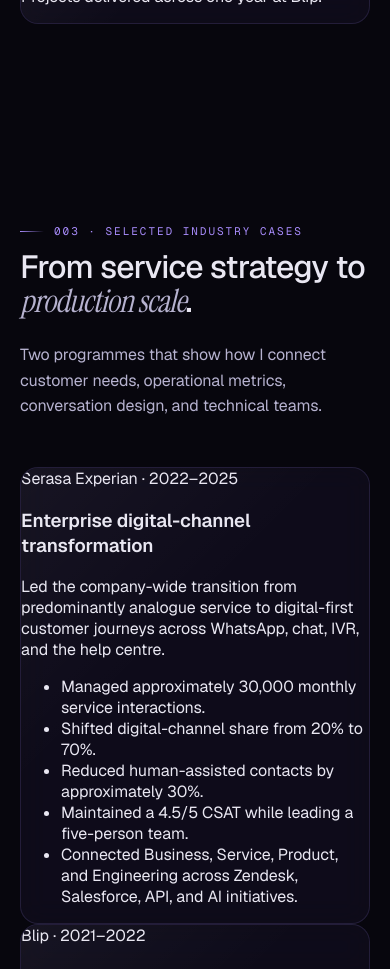
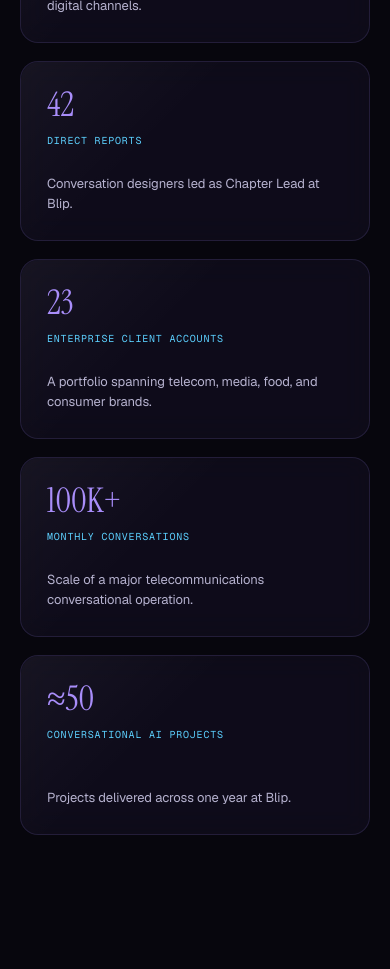
Before and after one commit to ValeriaVSantos/ValeriaVSantos.github.io, a React (Vite) app: page / in a window 390 px wide. Shown: the part 4200-5169 px from the top of the page. Built offline with nearby package versions, Linux system fonts and the light colour scheme.

Commit message:
Update recruiter-facing portfolio styles

```diff
--- a/styles.css
+++ b/styles.css
@@ -32,6 +32,119 @@ html, body {
   overflow-x: hidden;
 }
 ::selection { background: rgba(167, 139, 250, 0.35); color: #fff; }
+
+/* Evidence snapshot: verified results from the published CODI-CRAC study. */
+.evidence-grid {
+  display: grid;
+  grid-template-columns: repeat(3, minmax(0, 1fr));
+  gap: 18px;
+}
+.evidence-card {
+  display: flex;
+  flex-direction: column;
+  min-height: 230px;
+  padding: 28px;
+}
+.evidence-value {
+  color: var(--violet);
+  font-family: 'Instrument Serif', serif;
+  font-size: clamp(34px, 4vw, 54px);
+  line-height: 1;
+}
+.evidence-label {
+  margin-top: 12px;
+  color: var(--blue);
+  font-family: 'Geist Mono', monospace;
+  font-size: 11px;
+  letter-spacing: .08em;
+  text-transform: uppercase;
+}
+.evidence-card p {
+  margin: auto 0 0;
+  color: var(--text-2);
+  font-size: 14px;
+  line-height: 1.6;
+}
+.evidence-actions {
+  display: flex;
+  flex-wrap: wrap;
+  gap: 12px;
+  margin-top: 24px;
+}
+
+/* Industry outcomes: recruiter-facing proof before the research portfolio. */
+.impact-grid {
+  display: grid;
+  grid-template-columns: repeat(4, minmax(0, 1fr));
+  gap: 18px;
+}
+.impact-card {
+  min-height: 215px;
+  padding: 26px;
+  display: flex;
+  flex-direction: column;
+}
+.impact-value {
+  color: var(--violet);
+  font-family: 'Instrument Serif', serif;
+  font-size: clamp(34px, 4vw, 52px);
+  line-height: 1;
+}
+.impact-label {
+  margin-top: 12px;
+  color: var(--blue);
+  font-family: 'Geist Mono', monospace;
+  font-size: 10px;
+  line-height: 1.45;
+  letter-spacing: .08em;
+  text-transform: uppercase;
+}
+.impact-card p {
+  margin: auto 0 0;
+  color: var(--text-2);
+  font-size: 13px;
+  line-height: 1.55;
+}
+.case-grid {
+  display: grid;
+  grid-template-columns: repeat(2, minmax(0, 1fr));
+  gap: 20px;
+}
+.case-card { height: 100%; padding: 30px; }
+.case-kicker {
+  color: var(--violet);
+  font-family: 'Geist Mono', monospace;
+  font-size: 10px;
+  letter-spacing: .1em;
+  text-transform: uppercase;
+}
+.case-card h3 {
+  margin: 12px 0 14px;
+  color: var(--text);
+  font-size: 24px;
+  line-height: 1.15;
+  letter-spacing: -.02em;
+}
+.case-card > p,
+.case-card li {
+  color: var(--text-2);
+  font-size: 14px;
+  line-height: 1.6;
+}
+.case-card ul { margin: 22px 0 0; padding-left: 18px; }
+.case-card li { margin-bottom: 9px; padding-left: 4px; }
+.case-card li::marker { color: var(--blue); }
+@media (max-width: 980px) {
+  .impact-grid { grid-template-columns: repeat(2, minmax(0, 1fr)); }
+}
+@media (max-width: 720px) {
+  .impact-grid, .case-grid { grid-template-columns: 1fr; }
+  .impact-card { min-height: 180px; }
+}
+@media (max-width: 820px) {
+  .evidence-grid { grid-template-columns: 1fr; }
+  .evidence-card { min-height: 190px; }
+}
 
 /* Ambient layer */
 .bg-ambient {
@@ -847,6 +960,8 @@ section { position: relative; padding: 100px 0; }
   grid-template-columns: 1fr 1fr;
   gap: 0;
 }
+.exp-grid-single { grid-template-columns: 1fr; }
+.exp-grid-single .exp-col { max-width: 900px; }
 @media (max-width: 920px) { .exp-grid { grid-template-columns: 1fr; } }
 .exp-col h4 {
   font-family: 'Geist Mono', monospace;
@@ -891,6 +1006,7 @@ section { position: relative; padding: 100px 0; }
 @media (min-width: 921px) {
   .exp-grid > :first-child { padding-right: 32px; border-right: 1px solid var(--line); }
   .exp-grid > :last-child { padding-left: 32px; }
+  .exp-grid-single > :first-child { padding-right: 0; border-right: 0; }
 }
 
 /* ---------- Contact ---------- */
@@ -993,47 +1109,3 @@ section { position: relative; padding: 100px 0; }
 .axis-tick-label { fill: var(--text-3); font-family: 'Geist Mono', monospace; font-size: 9px; }
 .grid-line { stroke: var(--line); stroke-dasharray: 2 4; }
 .diag-line { stroke: rgba(168, 145, 255, 0.18); stroke-dasharray: 3 4; }
-
-
-/* Evidence snapshot: verified results from the published CODI-CRAC study. */
-.evidence-grid {
-  display: grid;
-  grid-template-columns: repeat(3, minmax(0, 1fr));
-  gap: 18px;
-}
-.evidence-card {
-  display: flex;
-  flex-direction: column;
-  min-height: 230px;
-  padding: 28px;
-}
-.evidence-value {
-  color: var(--violet);
-  font-family: 'Instrument Serif', serif;
-  font-size: clamp(34px, 4vw, 54px);
-  line-height: 1;
-}
-.evidence-label {
-  margin-top: 12px;
-  color: var(--blue);
-  font-family: 'Geist Mono', monospace;
-  font-size: 11px;
-  letter-spacing: .08em;
-  text-transform: uppercase;
-}
-.evidence-card p {
-  margin: auto 0 0;
-  color: var(--text-2);
-  font-size: 14px;
-  line-height: 1.6;
-}
-.evidence-actions {
-  display: flex;
-  flex-wrap: wrap;
-  gap: 12px;
-  margin-top: 24px;
-}
-@media (max-width: 820px) {
-  .evidence-grid { grid-template-columns: 1fr; }
-  .evidence-card { min-height: 190px; }
-}
```
